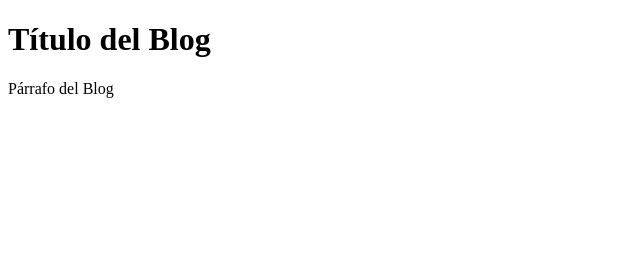
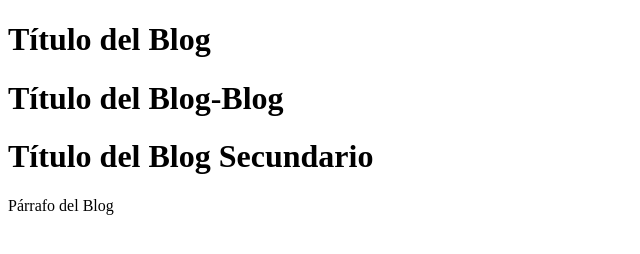
Before and after one commit to ferwargit/markdow-test, a plain HTML site: page index.html in a window 1280 px wide. Shown: the whole page, without its empty margins (0-640 px from the left). Drawn offline with Linux system fonts and the light colour scheme.

Commit message:
Se actualiza acceso al DOM

```diff
--- a/index.html
+++ b/index.html
@@ -7,10 +7,12 @@
     <title>Document</title>
 </head>
 <body>
-    <h1 class='blog'>Título del Blog</h1>
+    <h1 class='blog' data-blog>Título del Blog</h1>
+<h1 class='blog' data-blog>Título del Blog-Blog</h1>
+<h1 class='blog' data-blog-secundario>Título del Blog Secundario</h1>
 <p class="blog">Párrafo del Blog</p>
     <script>
-        const blog = document.querySelectorAll('.blog');
+        const blog = document.querySelectorAll('[data-blog]');
     console.log(blog);
     console.log(blog[0]);
     console.log(blog[1]);
```
Also changed, not shown: DOM/className.jpg (added), DOM/data-.jpg (added), DOM/id.jpg (added), DOM/name.jpg (added), DOM/tagName.jpg (added), 1 other file. Lines whose indentation alone changed are shown as unchanged.
